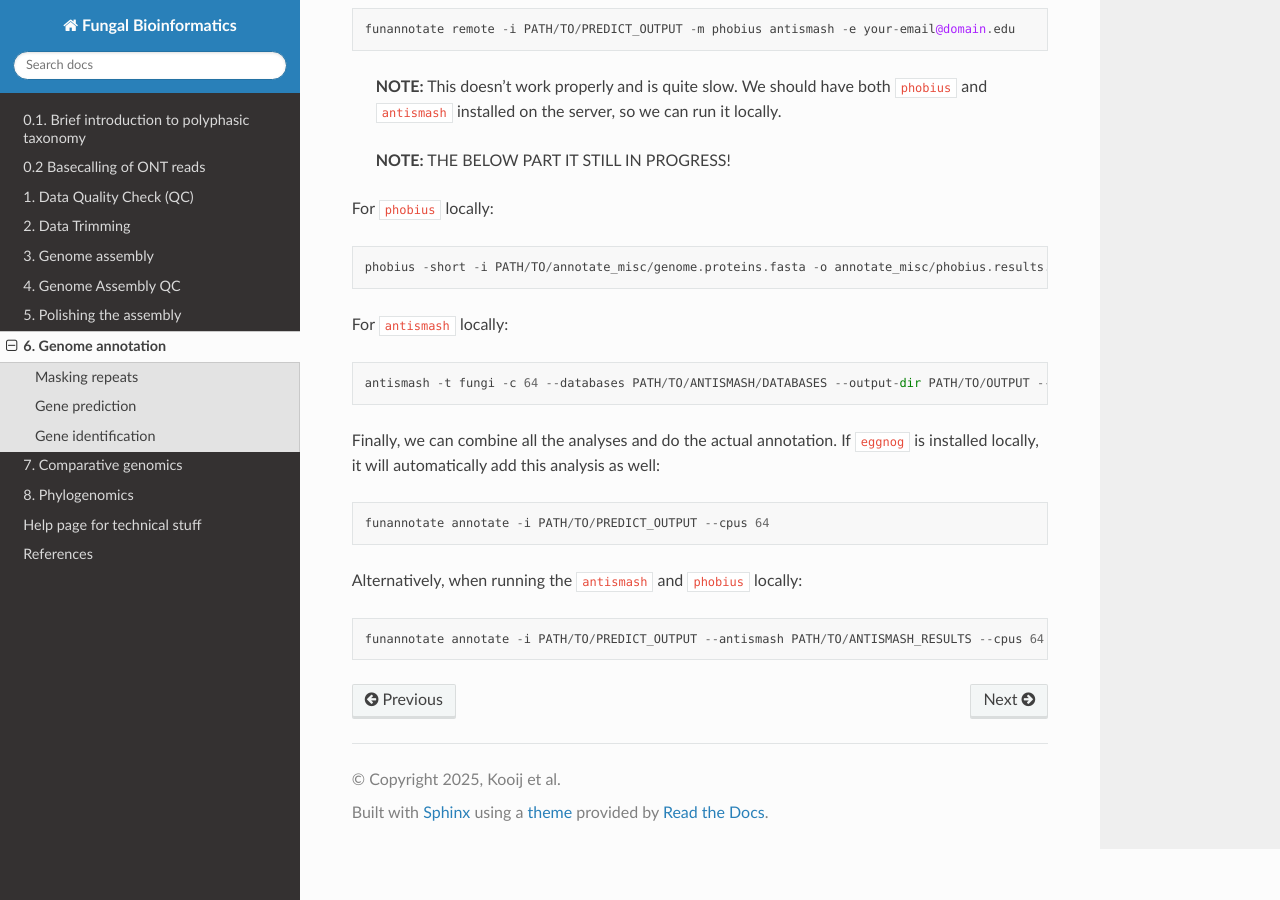
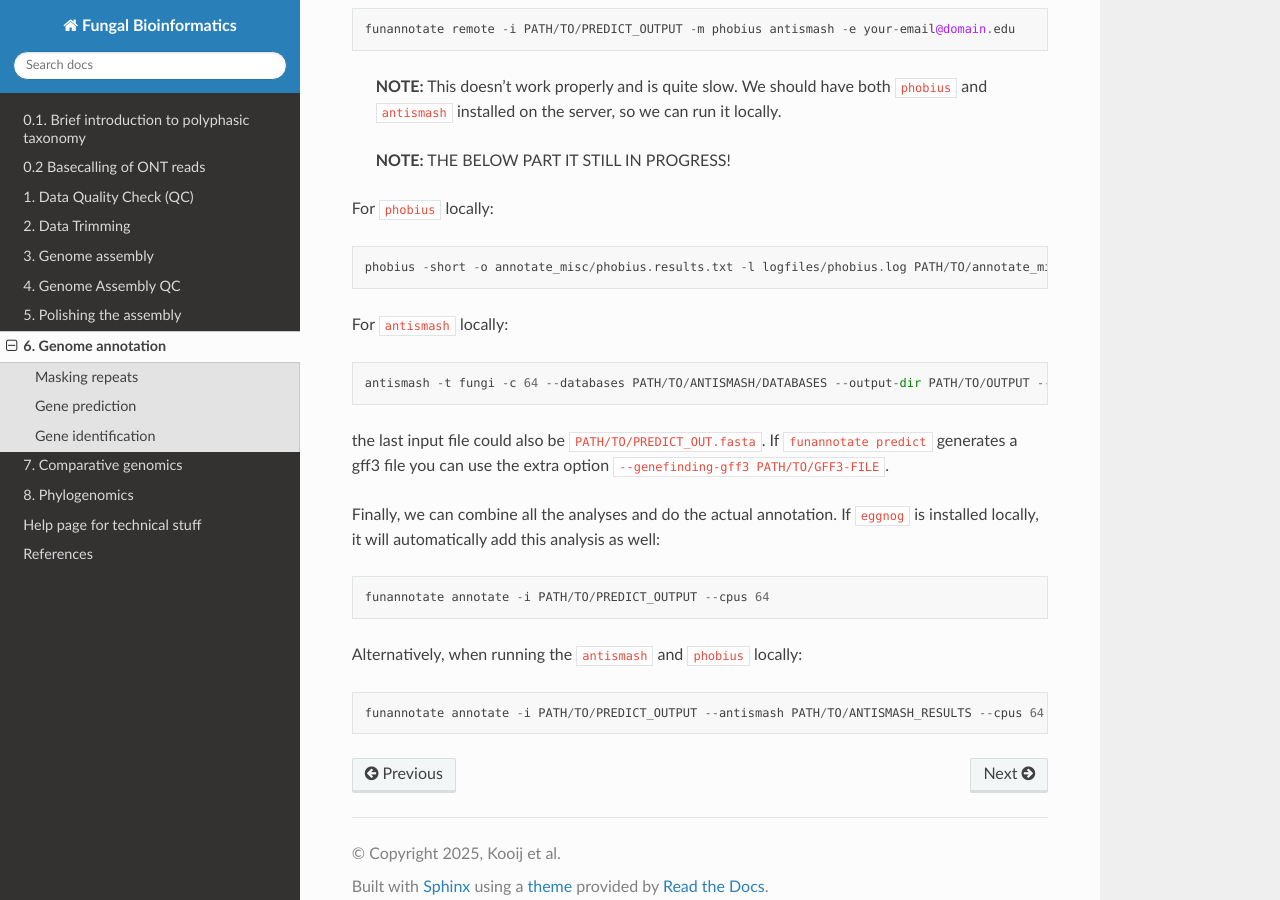
Before and after one commit to pwkooij/fungal_bioinformatics, a Sphinx documentation site: the page built from docs/source/6annotation.md, in a window 1280 px wide and 900 px high, scrolled down 1144 px. Built offline with Sphinx 7.4.7 and the Read the Docs theme 3.1.0, drawn with Linux system fonts in a browser that asks for light colours.

Commit message:
minor edits

````diff
--- a/docs/source/6annotation.md
+++ b/docs/source/6annotation.md
@@ -40,13 +40,15 @@ funannotate remote -i PATH/TO/PREDICT_OUTPUT -m phobius antismash -e your-email@
 
 For `phobius` locally:
 ```
-phobius -short -i PATH/TO/annotate_misc/genome.proteins.fasta -o annotate_misc/phobius.results.txt -l logfiles/phobius.log
+phobius -short -o annotate_misc/phobius.results.txt -l logfiles/phobius.log PATH/TO/annotate_misc/genome.proteins.fasta
 ```
 
 For `antismash` locally:
 ```
-antismash -t fungi -c 64 --databases PATH/TO/ANTISMASH/DATABASES --output-dir PATH/TO/OUTPUT --output-basename PREFIX -i PATH/TO/PREDICT_OUTPUT.gbk
+antismash -t fungi -c 64 --databases PATH/TO/ANTISMASH/DATABASES --output-dir PATH/TO/OUTPUT --output-basename PREFIX PATH/TO/PREDICT_OUTPUT.gbk
 ```
+the last input file could also be `PATH/TO/PREDICT_OUT.fasta`.
+If `funannotate predict` generates a gff3 file you can use the extra option `--genefinding-gff3 PATH/TO/GFF3-FILE`.
 
 Finally, we can combine all the analyses and do the actual annotation. If `eggnog` is installed locally, it will automatically add this analysis as well:
 ```
````
Also changed, not shown: 1 other file.
